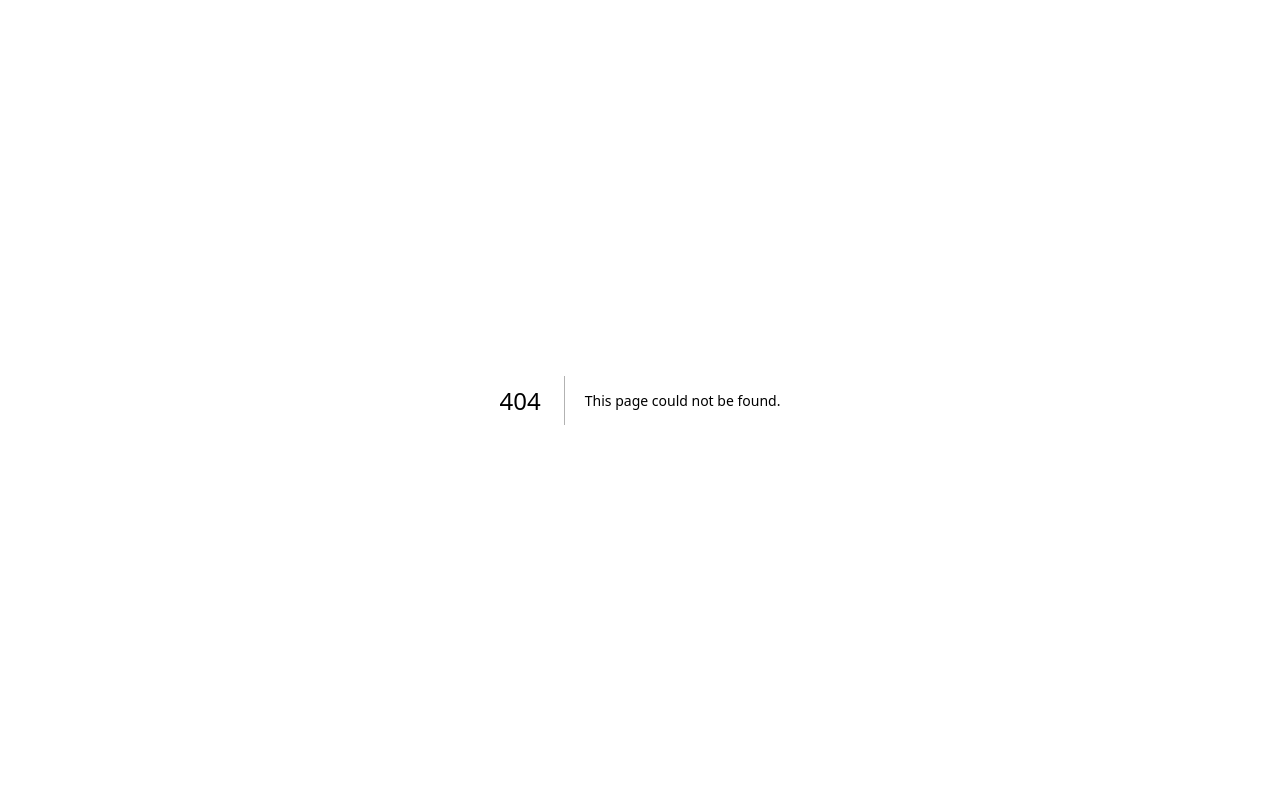
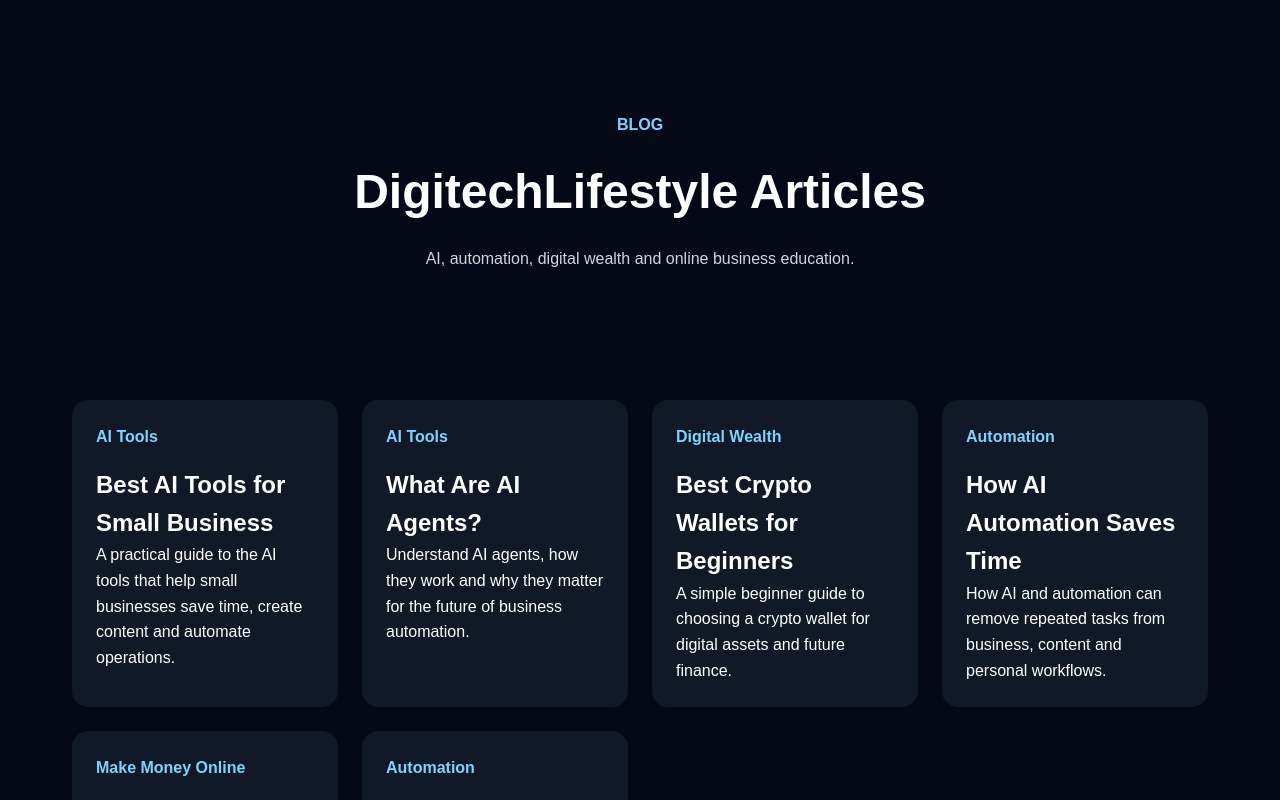
Before and after one commit to digitechlifestyle/digitechlifestyle-ai-launchpad-business, a Next.js app: page /blog in a window 1280 px wide. Before the commit this address had no page. Shown: the top 800 px of the page. Built offline with nearby package versions, Linux system fonts and the light colour scheme.

Commit message:
Add blog listing page

```diff
--- /dev/null
+++ b/app/blog/page.js
@@ -0,0 +1,25 @@
+import { articles } from '../data/siteData';
+
+export default function BlogPage() {
+  return (
+    <main className="container">
+      <section className="hero">
+        <p className="tag">BLOG</p>
+        <h1>DigitechLifestyle Articles</h1>
+        <p className="subtitle">
+          AI, automation, digital wealth and online business education.
+        </p>
+      </section>
+
+      <section className="articleGrid">
+        {articles.map((article) => (
+          <article key={article.slug} className="articleCard">
+            <p className="tag">{article.category}</p>
+            <h2>{article.title}</h2>
+            <p>{article.excerpt}</p>
+          </article>
+        ))}
+      </section>
+    </main>
+  );
+}
```
